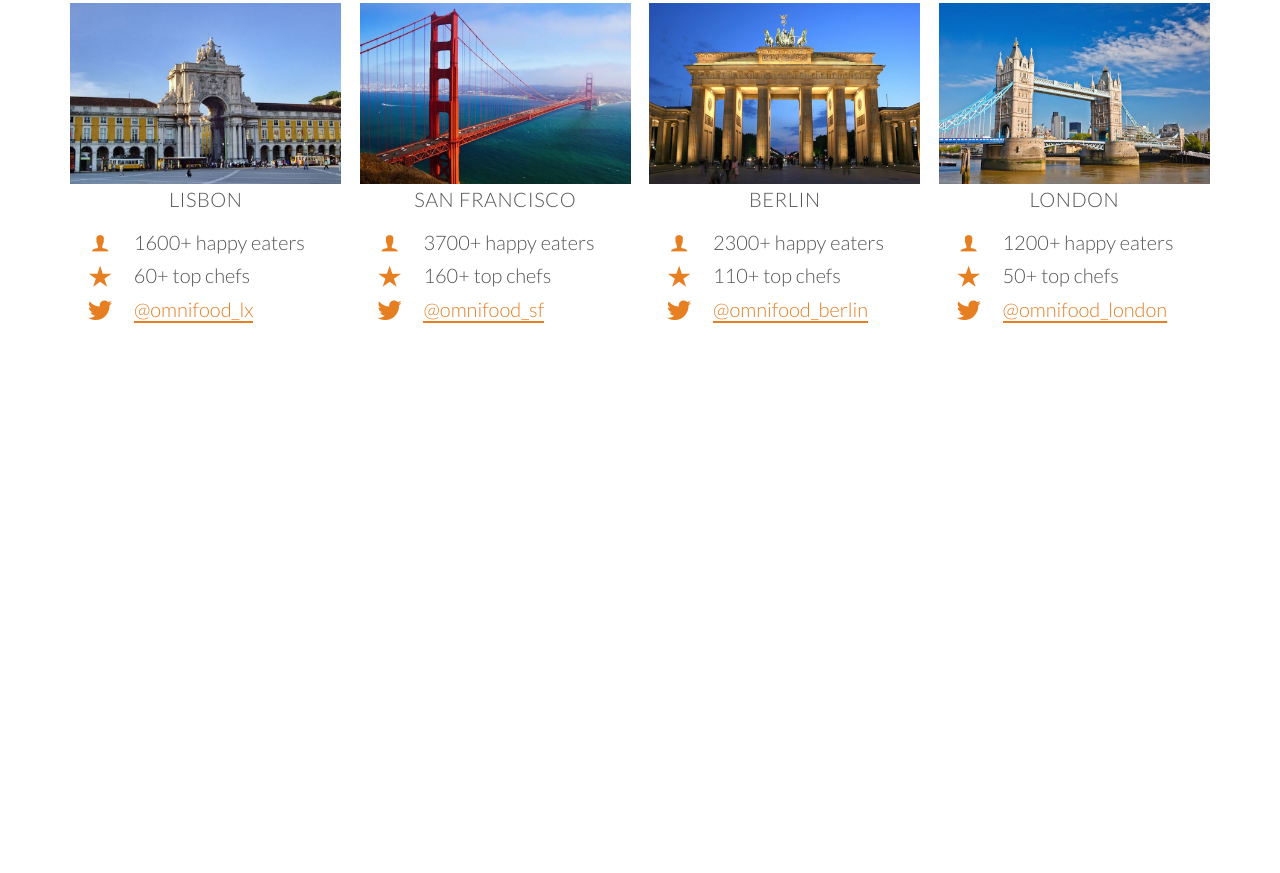
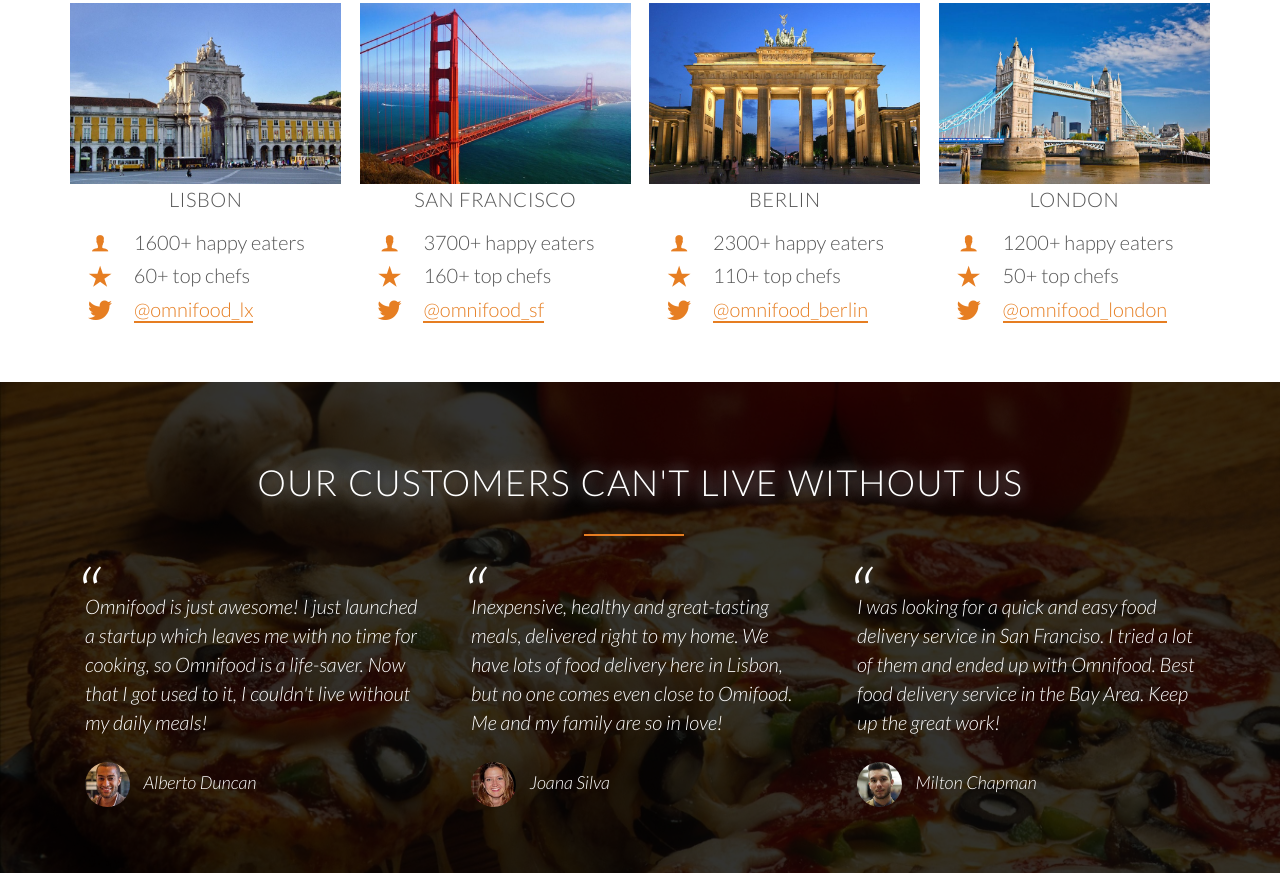
Before and after one commit to antonsos/omnifood, a plain HTML site: page index.html in a window 1280 px wide. Shown: the part 2794-3667 px from the top of the page. Before the commit the page ends 3176 px from the top, so only its background shows below. Drawn offline with Linux system fonts and the light colour scheme; files whose address does not match are found by name.

Commit message:
added testimonials section and photo

```diff
--- a/index.html
+++ b/index.html
@@ -251,5 +251,48 @@
       </div>
     </div>
   </section>
+  <section class="testimonials">
+      <div class="row">
+        <h2 class="testimonials__title">Our customers can't live without us</h2>
+      </div>
+      <div class="row">
+        <div class="col span-1-of-3">
+          <div class="testimonials__comment">
+            <blockquote class="testimonials__blockquote">
+              Omnifood is just awesome! I just launched a startup which leaves me with no time for cooking,
+              so Omnifood is a life-saver. Now that I got used to it, I couldn't live without my daily meals!
+              <cite class="testimonials__auhtor">
+                <img src="resources/img/testimonials-page/Alberto.jpg" alt="Alberto">
+                Alberto Duncan
+              </cite>
+            </blockquote>
+          </div>
+        </div>
+        <div class="col span-1-of-3">
+          <div class="testimonials__comment">
+            <blockquote class="testimonials__blockquote">
+              Inexpensive, healthy and great-tasting meals, delivered right to my home. We have lots of food delivery
+              here in Lisbon, but no one comes even close to Omifood. Me and my family are so in love!
+              <cite class="testimonials__auhtor">
+                <img src="resources/img/testimonials-page/Joana.jpg" alt="Joana">
+                Joana Silva
+              </cite>
+            </blockquote>
+          </div>
+        </div>
+        <div class="col span-1-of-3">
+          <div class="testimonials__comment">
+            <blockquote class="testimonials__blockquote">
+              I was looking for a quick and easy food delivery service in San Franciso. I tried a lot of them and
+              ended up with Omnifood. Best food delivery service in the Bay Area. Keep up the great work!
+              <cite class="testimonials__auhtor">
+                <img src="resources/img/testimonials-page/Milton.jpg" alt="Milton">
+                Milton Chapman
+              </cite>
+            </blockquote>
+          </div>
+        </div>
+      </div>
+  </section>
 </body>
 </html>
--- a/resources/css/style.css
+++ b/resources/css/style.css
@@ -104,6 +104,7 @@
                     url(img/home-page/hero-bg.jpg);
   background-size: cover;
   background-position: center;
+  background-attachment: fixed;
   overflow: hidden;
 }
 
@@ -461,3 +462,50 @@
 .cities__link:active {
   color: rgba(85, 85, 85, 0.5);
 }
+
+/* --------------------------------------- */
+/* TESTIMONIALS */
+/* --------------------------------------- */
+
+.testimonials {
+  background-image:
+                    linear-gradient(rgba(0, 0, 0, .8), rgba(0, 0, 0, .8)),
+                    url(img/testimonials/back-customers.jpg);
+  background-size: cover;
+  background-attachment: fixed;
+  color: #fff;
+}
+
+.testimonials__title {
+  text-shadow:  0 0 10px black, 0 0 15px white;
+}
+
+.testimonials__blockquote {
+  position: relative;
+  padding: 15px;
+  font-style: italic;
+  line-height: 1.45;
+}
+
+.testimonials__blockquote::before {
+  position: absolute;
+  top: -40px;
+  left: 5px;
+  display: block;
+  content: "\201C";
+  font-size: 400%;
+}
+
+.testimonials__auhtor {
+  display: block;
+  margin-top: 25px;
+  font-size: 90%;
+}
+
+.testimonials__auhtor img {
+  display: inline-block;
+  height: 45px;
+  border-radius: 50%;
+  margin-right: 10px;
+  vertical-align: middle;
+}
```
Also changed, not shown: resources/css/img/testimonials/back-customers.jpg (added), resources/img/testimonials-page/Alberto.jpg (added), resources/img/testimonials-page/Joana.jpg (added), resources/img/testimonials-page/Milton.jpg (added).
